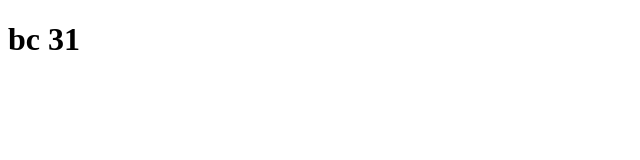
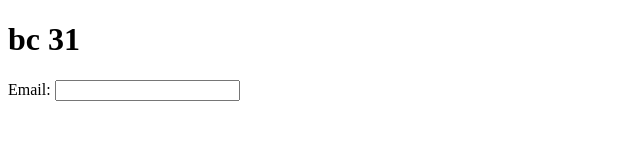
Before and after one commit to dykyys/bc-31, a plain HTML site: page index.html in a window 1280 px wide. Shown: the whole page, without its empty margins (0-640 px from the left). Drawn offline with Linux system fonts and the light colour scheme.

Commit message:
start files

```diff
--- a/index.html
+++ b/index.html
@@ -8,5 +8,10 @@
   </head>
   <body>
     <h1>bc 31</h1>
+    <label>
+      Email:
+      <input type="email" class="user-email" />
+    </label>
+    <script src="./index-1.js"></script>
   </body>
 </html>
```
Also changed, not shown: index-1.js (added, +99 -0 lines), index-2.js (added, +118 -0 lines), index-3.js (added, +28 -0 lines), .prettierrc.json (added).
